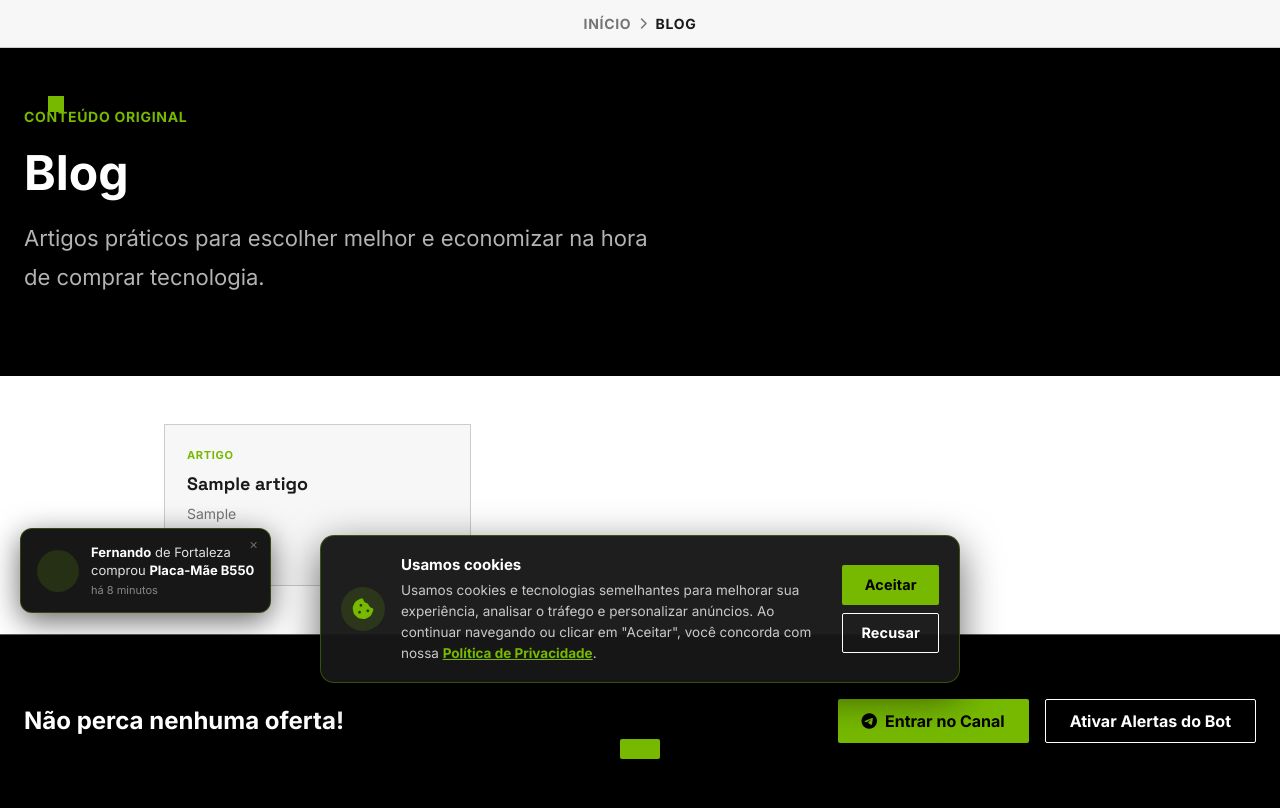
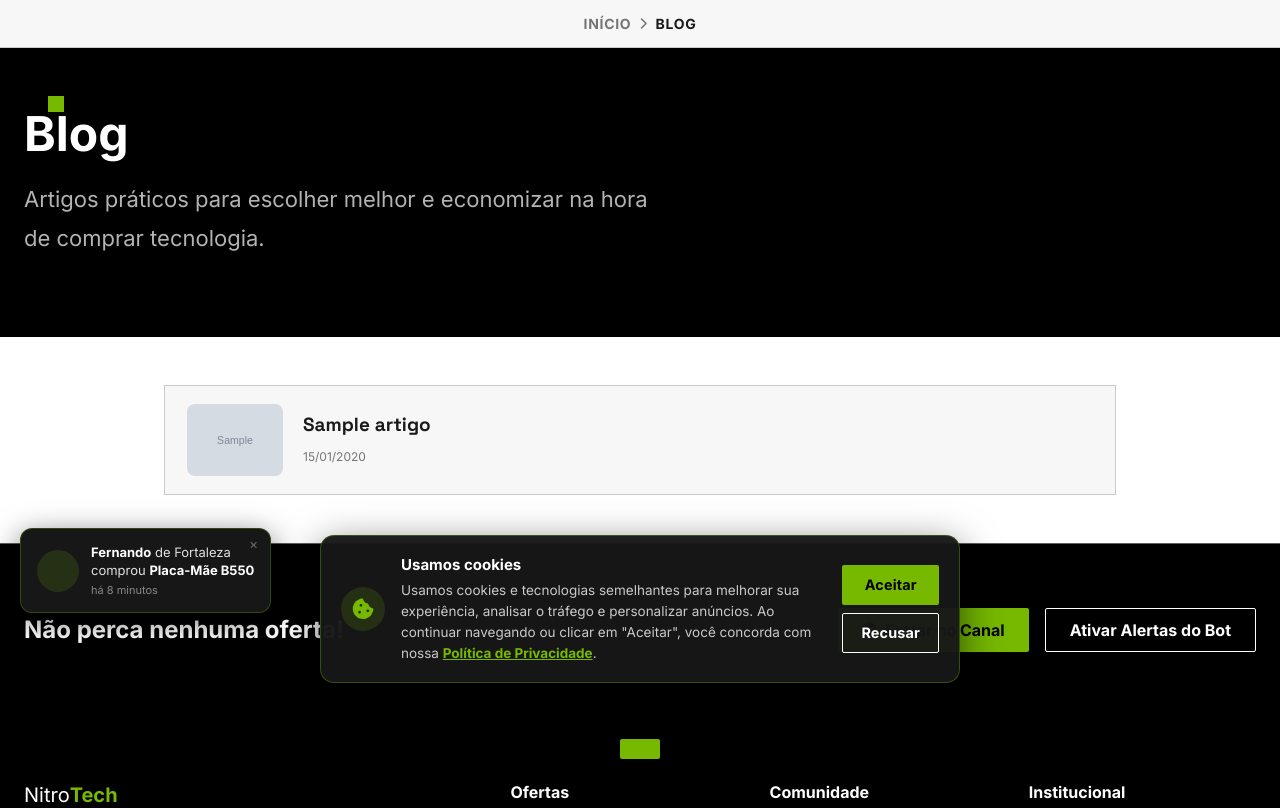
Before and after one commit to andresperes33/andrebot, a Django app: page /blog/ in a window 1280 px wide. Shown: the part 97-905 px from the top of the page. Run offline with Django 5.2, Linux system fonts and the light colour scheme; tables that the repository leaves empty hold one stand-in row (values such as "Sample post"); grey boxes marked "Sample" are stand-in pictures.

Commit message:
Blog: lista limpa (sem resumo/CTA verde) + botões de compartilhar artigo (WhatsApp, Telegram, Facebook, X, copiar link)

```diff
--- a/bot/static/bot/nvidia.css
+++ b/bot/static/bot/nvidia.css
@@ -1012,6 +1012,101 @@ a.price-history-row:hover {
 .article-content a { color: var(--link-blue); text-decoration: underline; }
 .article-content strong { color: var(--primary-dark); }
 
+/* ─── Lista do Blog ──────────────────────────────────────────── */
+.blog-list {
+    display: flex;
+    flex-direction: column;
+    gap: 14px;
+}
+.blog-card {
+    position: relative;
+    display: flex;
+    align-items: center;
+    gap: 20px;
+    background: var(--surface-soft);
+    border: 1px solid var(--hairline);
+    border-radius: var(--radius);
+    padding: 18px 22px;
+    transition: border-color .2s, transform .2s;
+    overflow: hidden;
+}
+.blog-card:hover {
+    border-color: rgba(255,255,255,0.25);
+    transform: translateY(-2px);
+}
+.blog-card-thumb {
+    flex-shrink: 0;
+    width: 96px;
+    height: 72px;
+    border-radius: 8px;
+    overflow: hidden;
+    background: var(--surface);
+}
+.blog-card-thumb img {
+    width: 100%;
+    height: 100%;
+    object-fit: cover;
+    display: block;
+}
+.blog-card-body { min-width: 0; }
+.blog-card-title {
+    font-family: var(--font-promo);
+    font-size: 19px;
+    font-weight: 700;
+    color: var(--body);
+    margin: 0 0 6px;
+    line-height: 1.3;
+}
+.blog-card-date {
+    font-size: 12px;
+    color: var(--mute);
+}
+@media (max-width: 560px) {
+    .blog-card { flex-direction: column; align-items: flex-start; }
+    .blog-card-thumb { width: 100%; height: 170px; }
+}
+
+/* ─── Compartilhar artigo ────────────────────────────────────── */
+.article-share {
+    margin-top: 36px;
+    padding-top: 22px;
+    border-top: 1px solid var(--hairline);
+}
+.article-share-label {
+    display: block;
+    font-size: 14px;
+    font-weight: 600;
+    color: var(--body);
+    margin-bottom: 12px;
+}
+.article-share-buttons {
+    display: flex;
+    align-items: center;
+    gap: 12px;
+    flex-wrap: wrap;
+}
+.share-btn {
+    width: 46px;
+    height: 46px;
+    border-radius: 50%;
+    display: flex;
+    align-items: center;
+    justify-content: center;
+    font-size: 20px;
+    border: 1px solid var(--hairline);
+    color: var(--body);
+    background: var(--surface-soft);
+    cursor: pointer;
+    transition: border-color .2s, color .2s, background .2s;
+    text-decoration: none;
+}
+.share-btn:hover { border-color: rgba(255,255,255,0.3); color: #fff; }
+.share-btn.whatsapp:hover { background: #25d366; border-color: #25d366; color: #fff; }
+.share-btn.telegram:hover { background: #2aabee; border-color: #2aabee; color: #fff; }
+.share-btn.facebook:hover { background: #1877f2; border-color: #1877f2; color: #fff; }
+.share-btn.x:hover { background: #000; border-color: #000; color: #fff; }
+.share-btn.copy:hover { background: var(--primary); border-color: var(--primary); color: var(--on-primary); }
+
 /* ─── Voltar ao topo ─────────────────────────────────────────── */
 .to-top {
     position: fixed;
--- a/bot/templates/bot/guia.html
+++ b/bot/templates/bot/guia.html
@@ -21,7 +21,6 @@
 <div class="hero-dark" style="padding:56px 24px 48px;">
     <span class="corner-square"></span>
     <div class="hero-inner">
-        <span class="hero-eyebrow">Conteúdo original</span>
         <h1 class="hero-title">Blog</h1>
         <p class="hero-sub">Artigos práticos para escolher melhor e economizar na hora de comprar tecnologia.</p>
     </div>
@@ -29,15 +28,17 @@
 
 <div class="container" style="max-width:1000px;padding:48px 24px;">
     {% if artigos %}
-    <div class="cat-guide-grid">
+    <div class="blog-list">
         {% for artigo in artigos %}
-        <a href="{% url 'blog_artigo' artigo.slug %}" class="guide-card" style="color:inherit;text-decoration:none;">
-            <span class="corner-square"></span>
-            <div class="guide-card-body">
-                <div class="guide-card-eyebrow">Artigo</div>
-                <h3 class="guide-card-title">{{ artigo.titulo }}</h3>
-                <p class="guide-card-desc">{{ artigo.resumo|default:"" }}</p>
-                <span class="guide-card-cta">Ler artigo <i class="fas fa-arrow-right"></i></span>
+        <a href="{% url 'blog_artigo' artigo.slug %}" class="blog-card" style="color:inherit;text-decoration:none;">
+            {% if artigo.imagem %}
+            <div class="blog-card-thumb">
+                <img src="{{ artigo.imagem.url }}" alt="{{ artigo.titulo }}" loading="lazy">
+            </div>
+            {% endif %}
+            <div class="blog-card-body">
+                <h2 class="blog-card-title">{{ artigo.titulo }}</h2>
+                <span class="blog-card-date">{{ artigo.atualizado_em|date:"d/m/Y" }}</span>
             </div>
         </a>
         {% endfor %}
```
Also changed, not shown: bot/templates/bot/guia_artigo.html (+30 -0 lines).
